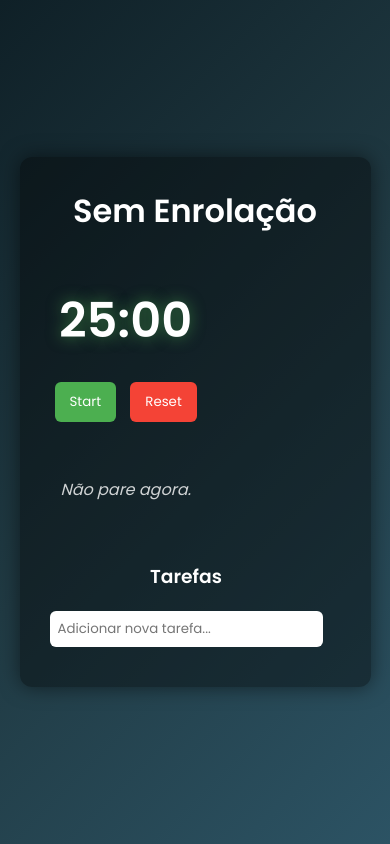
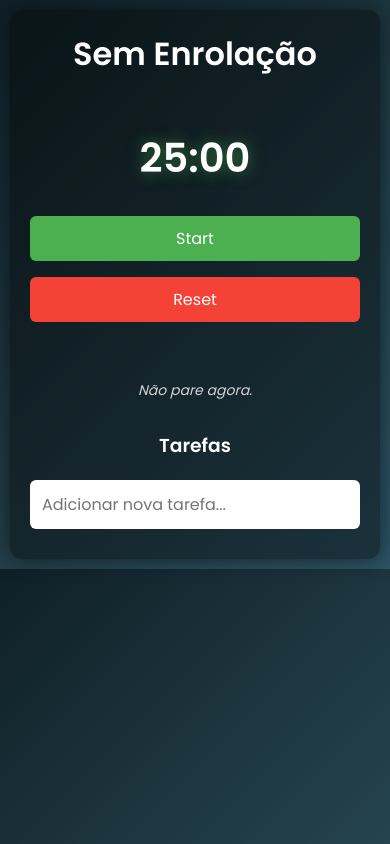
Before and after one commit to Scurra55HS/SemEnrolacao, a plain HTML site: page index.html in a window 390 px wide. Drawn offline with Linux system fonts and the light colour scheme.

Commit message:
feat: melhorar a responsividade e o layout para dispositivos móveis

```diff
--- a/style.css
+++ b/style.css
@@ -144,8 +144,63 @@ button:hover {
     opacity: 0.8;
 }
 
+
 @media (max-width: 600px) {
+
+    body {
+        padding: 10px;
+        height: auto;
+    }
+
+    .app {
+        width: 100%;
+        padding: 20px;
+    }
+
     .content {
         flex-direction: column;
+        gap: 30px;
+    }
+
+    .timer {
+        width: 100%;
+    }
+
+    .timer h2 {
+        font-size: 40px;
+    }
+
+    button {
+        width: 100%;
+        margin: 8px 0;
+        font-size: 16px;
+        touch-action: manipulation;
+    }
+
+    .tasks {
+        width: 100%;
+        margin-top: 0;
+    }
+
+    .tasks input {
+        font-size: 16px;
+        padding: 12px;
+    }
+
+    .tasks li {
+        padding: 10px;
+    }
+
+    .tasks li span {
+        font-size: 15px;
+    }
+
+    .tasks li button {
+        font-size: 20px;
+    }
+
+    .quote {
+        text-align: center;
+        font-size: 14px;
     }
 }
```
